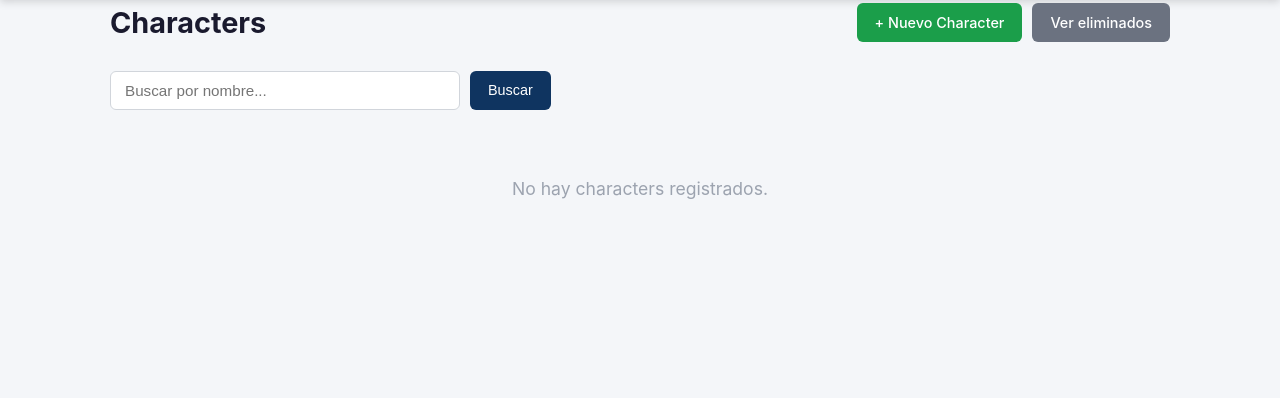
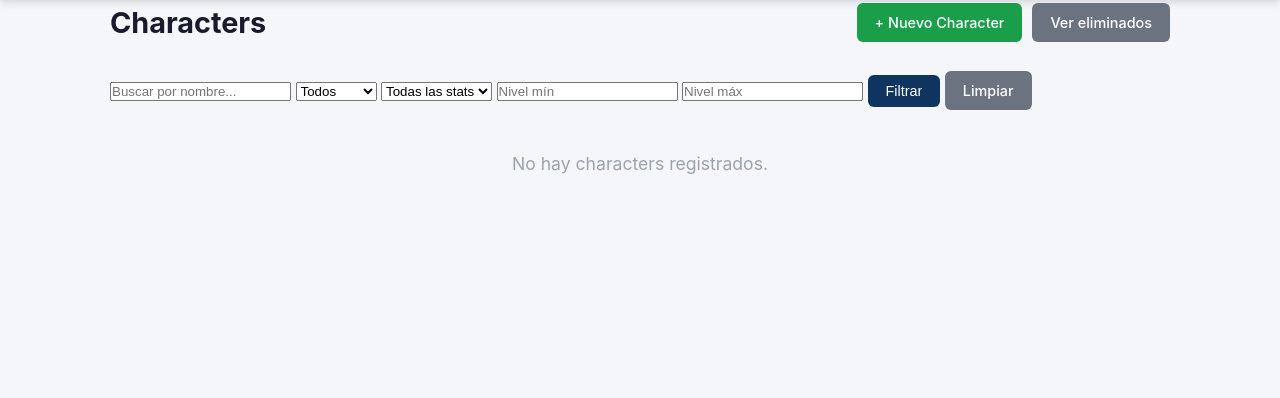
Before and after one commit to heyvveb/Preparcial_2, a FastAPI app: page /characters/ in a window 1280 px wide. Shown: the part 66-464 px from the top of the page. Run offline with FastAPI, Linux system fonts and the light colour scheme.

Commit message:
Front de los filtros

```diff
--- a/templates/characters/list.html
+++ b/templates/characters/list.html
@@ -10,7 +10,24 @@
     </div>
 </div>
 
-{{ forms.search_form(search) }}
+<form method="GET" class="filter-form">
+    <input type="text" name="search" placeholder="Buscar por nombre..." value="{{ search }}" class="filter-input">
+    <select name="is_hollow" class="filter-input">
+        <option value="">Todos</option>
+        <option value="true" {{ 'selected' if is_hollow == 'true' }}>Hollow</option>
+        <option value="false" {{ 'selected' if is_hollow == 'false' }}>No hollow</option>
+    </select>
+    <select name="main_stat" class="filter-input">
+        <option value="">Todas las stats</option>
+        {% for stat in ["Strength", "Dexterity", "Quality", "Sorcerer", "Faith", "Pyromancer", "Tank", "Hybrid"] %}
+        <option value="{{ stat }}" {{ 'selected' if main_stat == stat }}>{{ stat }}</option>
+        {% endfor %}
+    </select>
+    <input type="number" name="level_min" placeholder="Nivel mín" value="{{ level_min }}" class="filter-input" min="0">
+    <input type="number" name="level_max" placeholder="Nivel máx" value="{{ level_max }}" class="filter-input" min="0">
+    <button type="submit" class="btn btn-search">Filtrar</button>
+    <a href="/characters/" class="btn btn-secondary">Limpiar</a>
+</form>
 
 {% if characters %}
 <div class="table-container">
@@ -22,7 +39,6 @@
                 <th>Nivel</th>
                 <th>Hollow</th>
                 <th>Stat principal</th>
-                <th>Estado</th>
                 <th>Acciones</th>
             </tr>
         </thead>
@@ -34,7 +50,6 @@
                 <td>{{ character.level }}</td>
                 <td>{{ "Sí" if character.is_hollow else "No" }}</td>
                 <td>{{ character.main_stat or "-" }}</td>
-                <td><span class="badge badge-{{ character.status }}">{{ character.status }}</span></td>
                 <td class="actions">
                     <a href="/characters/{{ character.id }}/edit" class="btn btn-sm btn-warning">Editar</a>
                     <form method="POST" action="/characters/{{ character.id }}/delete" style="display:inline">
```
Also changed, not shown: templates/bosses/list.html (+11 -1 lines).
